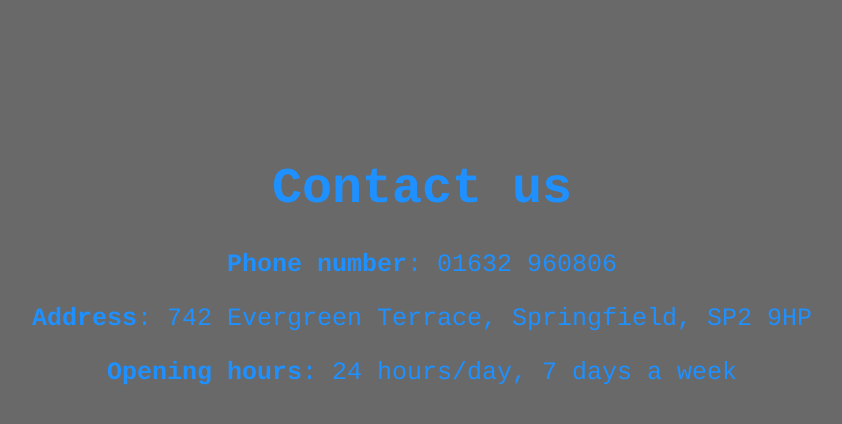
After one commit to kellyevetaylor/GymWebsite, a PHP site: page /Contact.php in a window 1280 px wide. The commit adds this page. Shown: the top 424 px of the page, without its empty margins (218-1060 px from the left). Run offline with PHP 8.4, Linux system fonts and the light colour scheme.

Commit message:
Added basic contact page
Signed-off-by: Kelly Taylor CS2015 <kelly.taylor.2015@uni.strath.ac.uk>

```diff
--- /dev/null
+++ b/Contact.php
@@ -0,0 +1,34 @@
+<!DOCTYPE html>
+<html lang="en">
+<head>
+    <meta charset="UTF-8">
+    <title>Contact us</title>
+</head>
+<style>
+    body {
+        background-color: dimgrey;
+    }
+
+    h1 {
+        text-align: center;
+        color: dodgerblue;
+        font-family: Courier;
+        font-size: 50px;
+        padding-top: 10%;
+    }
+
+    p {
+        text-align: center;
+        font-size: 25px;
+        font-family: Courier;
+        color: dodgerblue;
+    }
+</style>
+<body>
+<h1>Contact us</h1>
+
+<p><b>Phone number</b>: 01632 960806</p>
+<p><b>Address</b>: 742 Evergreen Terrace, Springfield, SP2 9HP</p>
+<p><b>Opening hours</b>: 24 hours/day, 7 days a week</p>
+</body>
+</html>
```
Also changed, not shown: CreateAccount.php (+2 -7 lines).
